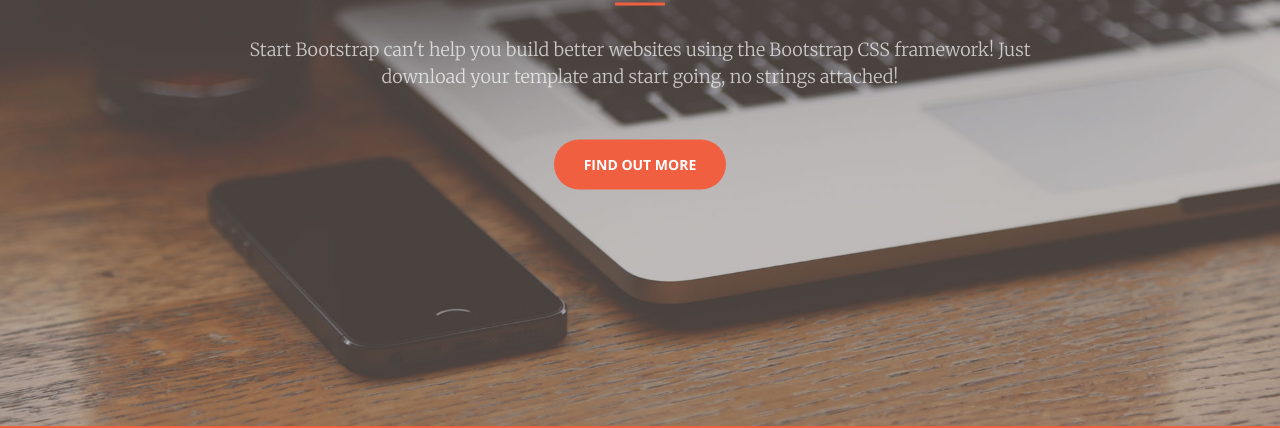
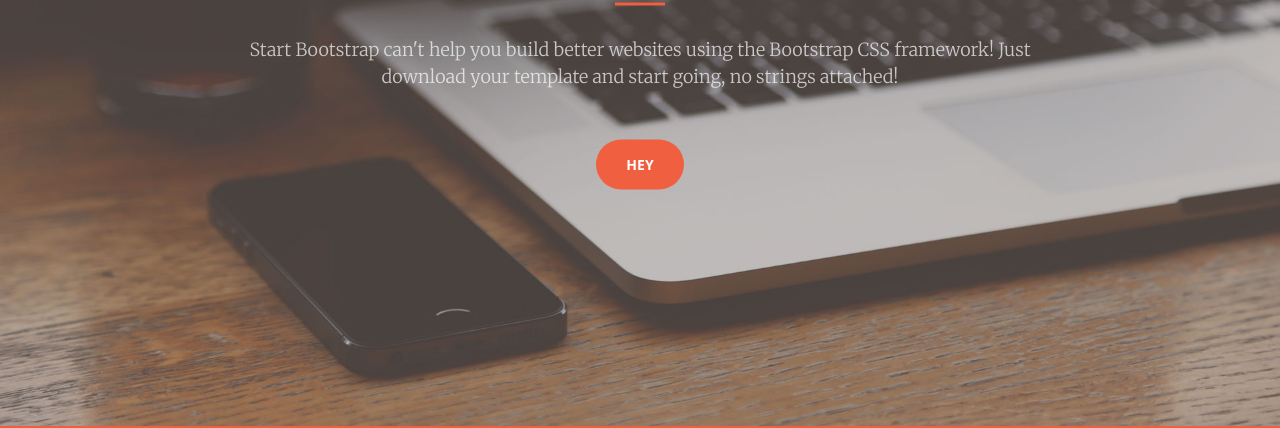
Before and after one commit to 3A732100/creative, a website: page index.html in a window 1280 px wide. Shown: the part 374-802 px from the top of the page. Drawn offline with nearby package versions, Linux system fonts and the light colour scheme.

Commit message:
fix index.html

```diff
--- a/index.html
+++ b/index.html
@@ -74,7 +74,7 @@
                 <h1 id="homeHeading">Your Favorite Source of Free Bootstrap Themes :)</h1>
                 <hr>
                 <p>Start Bootstrap can't help you build better websites using the Bootstrap CSS framework! Just download your template and start going, no strings attached!</p>
-                <a href="#about" class="btn btn-primary btn-xl page-scroll">Find Out More</a>
+                <a href="#about" class="btn btn-primary btn-xl page-scroll">hey</a>
             </div>
         </div>
     </header>
```
